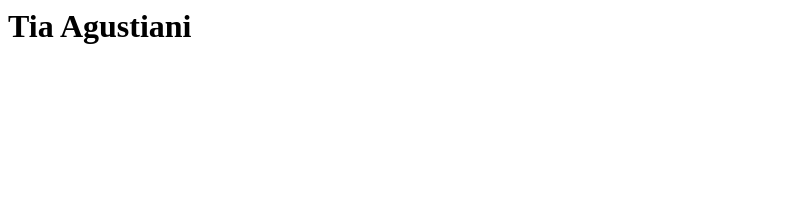
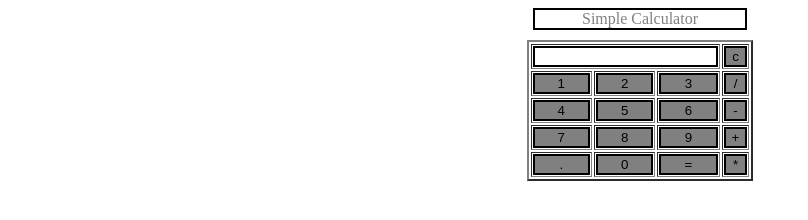
Before and after one commit to tiaagustiani/Calculator, a plain HTML site: page index.html in a window 1280 px wide. Shown: the whole page, without its empty margins (0-808 px from the left). Drawn offline with Linux system fonts and the light colour scheme.

Commit message:
update 1

```diff
--- a/index.html
+++ b/index.html
@@ -1,7 +1,88 @@
+
 <html>
-	<head>
-	</head>
-	<body>
-		<h1>Tia Agustiani</h1>
-	</body>
+<head>
+	<script>
+		function dis(val)
+		{
+			document.getElementById("result").value+=val
+		}
+
+		function solve()
+		{
+			let x = document.getElementById("result").value
+			let y = eval(x)
+			document.getElementById("result").value = y
+		}
+
+		function clr()
+		{
+			document.getElementById("result").value = ""
+		}
+	</script>
+	<!-- for styling -->
+	<style>
+		.title{
+		margin-bottom: 10px;
+		text-align:center;
+		width: 210px;
+		color:gray;
+		border: solid black 2px;
+		}
+
+		input[type="button"]
+		{
+		background-color:gray;
+		color: black;
+		border: solid black 2px;
+		width:100%
+		}
+
+		input[type="text"]
+		{
+		background-color:white;
+		border: solid black 2px;
+		width:100%
+		}
+	</style>
+</head>
+<!-- create table -->
+<body>
+	<center>
+	<div class = title >Simple Calculator</div>
+	<table border="2">
+		<tr>
+			<td colspan="3"><input type="text" id="result" readonly /></td>
+			<!-- clr() function will call clr to clear all value -->
+			<td><input type="button" value="c" onclick="clr()"/> </td>
+		</tr>
+		<tr>
+			<!-- create button and assign value to each button -->
+			<!-- dis("1") will call function dis to display value -->
+			<td><input type="button" value="1" onclick="dis('1')"/> </td>
+			<td><input type="button" value="2" onclick="dis('2')"/> </td>
+			<td><input type="button" value="3" onclick="dis('3')"/> </td>
+			<td><input type="button" value="/" onclick="dis('/')"/> </td>
+		</tr>
+		<tr>
+			<td><input type="button" value="4" onclick="dis('4')"/> </td>
+			<td><input type="button" value="5" onclick="dis('5')"/> </td>
+			<td><input type="button" value="6" onclick="dis('6')"/> </td>
+			<td><input type="button" value="-" onclick="dis('-')"/> </td>
+		</tr>
+		<tr>
+			<td><input type="button" value="7" onclick="dis('7')"/> </td>
+			<td><input type="button" value="8" onclick="dis('8')"/> </td>
+			<td><input type="button" value="9" onclick="dis('9')"/> </td>
+			<td><input type="button" value="+" onclick="dis('+')"/> </td>
+		</tr>
+		<tr>
+			<td><input type="button" value="." onclick="dis('.')"/> </td>
+			<td><input type="button" value="0" onclick="dis('0')"/> </td>
+			<!-- solve function call function solve to evaluate value -->
+			<td><input type="button" value="=" onclick="solve()"/> </td>
+			<td><input type="button" value="*" onclick="dis('*')"/> </td>
+		</tr>
+	</table>
+</center>
+</body>
 </html>
```
